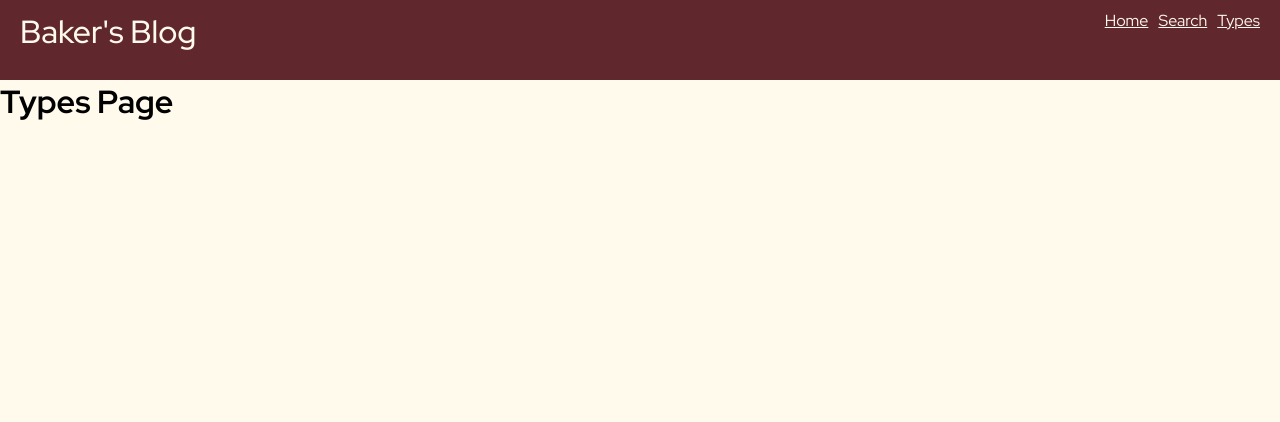
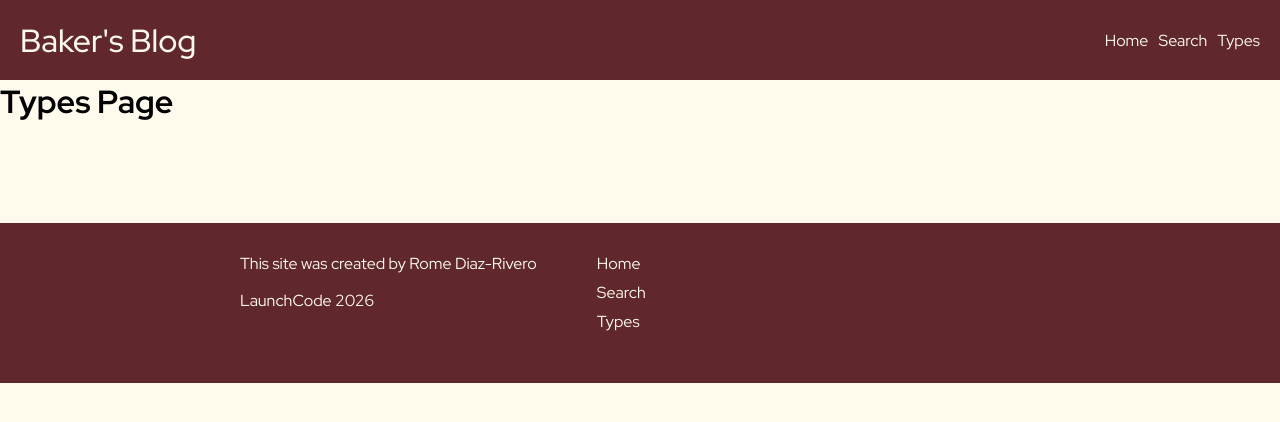
Before and after one commit to rominaD-R/the-bakers-blog_u1-final, a React (Vite) app in the folder bakers-blog/: page /types in a window 1280 px wide. Shown: the top 422 px of the page. Built offline with nearby package versions, Linux system fonts and the light colour scheme.

Commit message:
Added footer

```diff
--- a/bakers-blog/src/App.jsx
+++ b/bakers-blog/src/App.jsx
@@ -4,6 +4,7 @@ import Nav from './components/Nav';
 import Home from './pages/Home'
 import Search from './pages/Search';
 import Types from './pages/Types';
+import Footer from './components/Footer';
 import { recipeMockData } from './data/recipes'
 import './App.css'
 
@@ -17,7 +18,7 @@ function App() {
         <Route path='/search' element={<Search />} />
         <Route path='/types' element={<Types />} />
       </Routes>
-
+      <Footer />
     </>
   )
 }
--- /dev/null
+++ b/bakers-blog/src/components/Footer.jsx
@@ -0,0 +1,24 @@
+import { useState } from "react";
+import { Routes, Route, Link } from 'react-router';
+import './css/Footer.css'
+
+function Footer() {
+
+ return (
+    <div className="footer">
+        <div className="footer-cont">
+            <div>
+                <p>This site was created by Rome Diaz-Rivero</p>
+                <p>LaunchCode 2026</p>
+            </div>
+            <div className="footer-links">
+                <a><Link to="/">Home</Link></a>
+                <a><Link to="search">Search</Link></a>
+                <a><Link to="/types">Types</Link></a>
+            </div>
+        </div>
+    </div>
+ );
+}
+
+export default Footer;
--- /dev/null
+++ b/bakers-blog/src/components/css/Footer.css
@@ -0,0 +1,31 @@
+.footer {
+    background-color: #60282C;
+    color: hsl(45, 100%, 96%);
+    display: flex;
+    margin-top: 100px;
+    padding: 30px 20px;
+    min-height: 160px;
+}
+
+.footer-links {
+    display: flex;
+    flex-direction: column;
+    gap: 8px;
+}
+
+p {
+    margin-top: 0;
+}
+
+.footer-links a {
+    color: hsl(45, 100%, 96%);
+    text-decoration: none;
+}
+
+.footer-cont {
+    max-width: 1400px;
+    min-width: 800px;
+    display: flex;
+    margin: 0 auto;
+    gap: 60px;
+}
--- a/bakers-blog/src/components/css/Nav.css
+++ b/bakers-blog/src/components/css/Nav.css
@@ -5,6 +5,10 @@
     padding: 10px 20px;
     height: 80px;
     justify-content: space-between;
+    align-content: center;
+}
+
+.navbar div {
     align-content: center;
 }
 
@@ -17,6 +21,8 @@
 
 .navbar a {
     color: hsl(45, 100%, 96%);
+    align-self: center;
+    text-decoration: none;
 }
 
 .nav-links {
```
